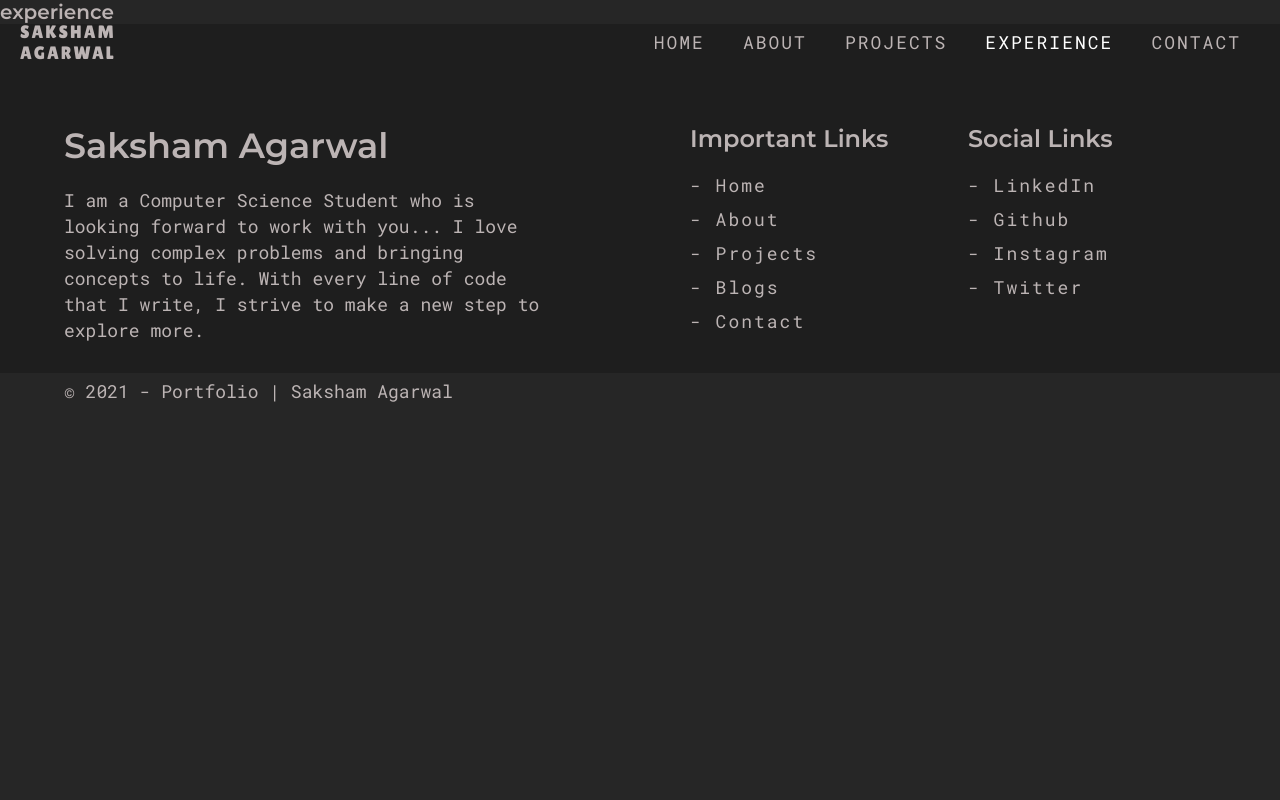
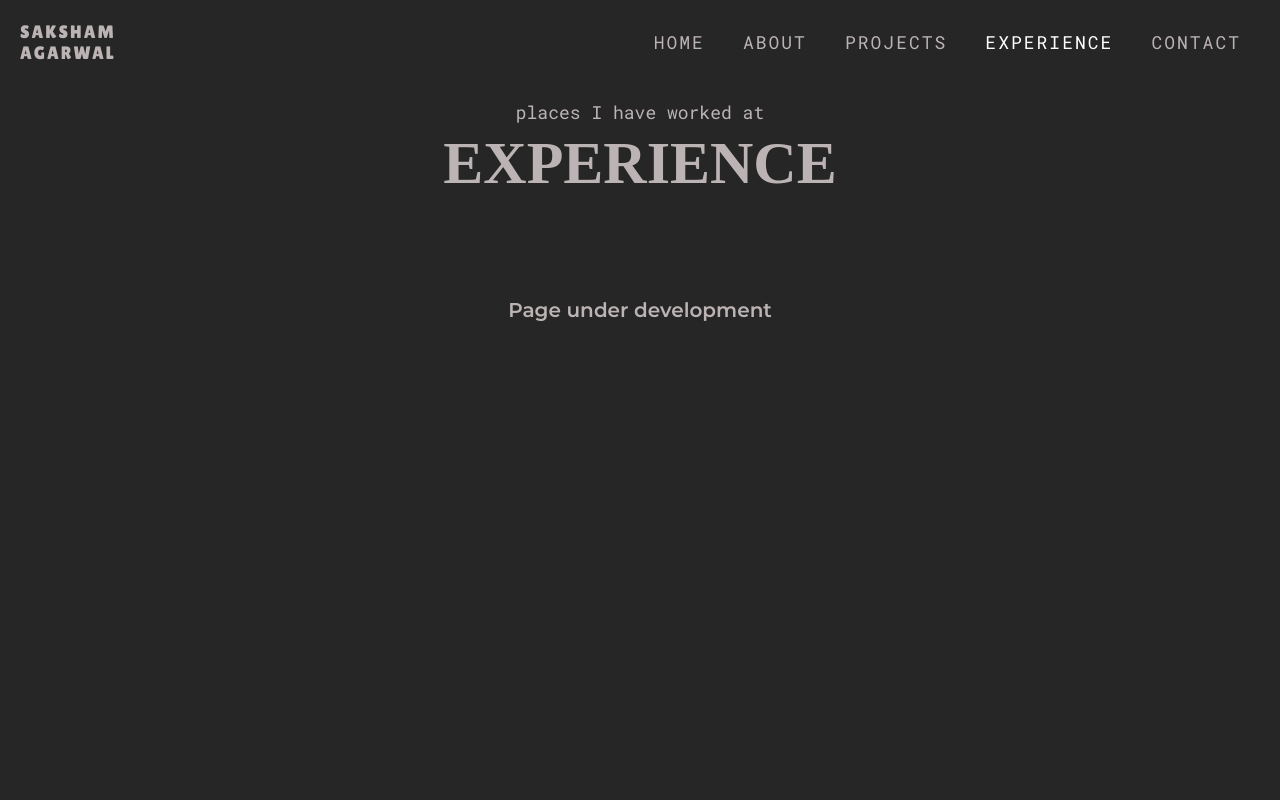
Before and after one commit to skshamagarwal/portfolio, a React (Create React App) app: page /experience in a window 1280 px wide. Shown: the top 800 px of the page. Built offline with nearby package versions, Linux system fonts and the light colour scheme; a web font is replaced by a local one.

Commit message:
Added Error Pages, Fixed some tweaks

```diff
--- /dev/null
+++ b/src/components/DownloadCV.js
@@ -0,0 +1,36 @@
+import React from 'react'
+import styled from 'styled-components';
+import CV from "../assets/files/cv.pdf"
+
+const ButtonStyle = styled.div`
+  margin-top: 2rem;
+  .button {
+    font-size: 1.8rem;
+    background-color: var(--gray-1);
+    padding: 0.7em 1.5em;
+    border-radius: 8px;
+    border: 2px solid var(--gray-1);
+    color: black;
+    transition: 1s ease;
+
+    &:hover {
+      background-color: transparent;
+      color: var(--gray-1);
+    }
+  }
+  @media only screen and (max-width: 768px) {
+    .button {
+      font-size: 1.4rem;
+    }
+  }
+`;
+
+export default function DownloadCV() {
+    return (
+        <ButtonStyle>
+            <a className="button" href={CV} download="Saksham's Resume" target='_blank' rel="noreferrer">
+                Download CV
+            </a>
+        </ButtonStyle>
+    )
+}
--- a/src/pages/About.js
+++ b/src/pages/About.js
@@ -5,6 +5,7 @@ import styled from "styled-components";
 import AboutItems from "../components/AboutItems";
 
 import Img from "../assets/images/img.jpg"
+import DownloadCV from "../components/DownloadCV";
 
 const AboutStyles = styled.div`
   padding: 16rem 0 10rem 0;
@@ -91,7 +92,7 @@ export default function About() {
                 I love learning & working with new technologies, and possess interest in Competetive Programming as well as contributing to Open Source.
               </PText>
             </div>
-            <Button btnText="Download CV" btnLink="#" />
+            <DownloadCV />
           </div>
           <div className="right">
             <img
--- a/src/pages/Experience.js
+++ b/src/pages/Experience.js
@@ -1,9 +1,20 @@
-import React from 'react'
+import React from "react";
+import styled from "styled-components";
+import SectionTitle from "../components/SectionTitle";
 
+const ExpStyles = styled.div`
+  padding-top: 10rem;
+  min-height: 100vh;
+  .error {
+    padding: 10rem;
+    text-align: center;
+  }
+`;
 export default function Experience() {
-    return (
-        <div>
-            <h1>experience</h1>
-        </div>
-    )
+  return (
+    <ExpStyles>
+      <SectionTitle heading="EXPERIENCE" subheading="places I have worked at" />
+      <h1 className="error"> Page under development </h1>
+    </ExpStyles>
+  );
 }
--- a/src/pages/Home.js
+++ b/src/pages/Home.js
@@ -2,11 +2,11 @@ import React from "react";
 import styled from "styled-components";
 import PText from "../components/PText";
 import Button from "../components/Button";
-import CV from "../assets/files/cv.pdf"
 import SectionTitle from "../components/SectionTitle";
 import ServicesSectionItem from "../components/ServicesSectionItem";
 import { MdDesktopMac } from "react-icons/md";
 import { BsArrowDown } from "react-icons/bs";
+import DownloadCV from "../components/DownloadCV";
 
 const HomeStyles = styled.div`
   .hero {
@@ -121,29 +121,6 @@ const HomeStyles = styled.div`
   }
 `;
 
-const ButtonStyle = styled.div`
-  margin-top: 2rem;
-  .button {
-    font-size: 1.8rem;
-    background-color: var(--gray-1);
-    padding: 0.7em 1.5em;
-    border-radius: 8px;
-    border: 2px solid var(--gray-1);
-    color: black;
-    transition: 1s ease;
-
-    &:hover {
-      background-color: transparent;
-      color: var(--gray-1);
-    }
-  }
-  @media only screen and (max-width: 768px) {
-    .button {
-      font-size: 1.4rem;
-    }
-  }
-`;
-
 export default function Home() {
   return (
     <HomeStyles>
@@ -161,11 +138,7 @@ export default function Home() {
               }
             </PText>
             <div className="buttons">
-              <ButtonStyle>
-              <a className="button" href={CV} download="Saksham's Resume" target='_blank' rel="noreferrer">
-                Download CV
-              </a>
-              </ButtonStyle>
+              <DownloadCV />
               <Button btnLink="/contact" btnText="Contact" outline={true} />
             </div>
           </div>
--- a/src/pages/Projects.js
+++ b/src/pages/Projects.js
@@ -1,9 +1,21 @@
 import React from 'react'
+import styled from 'styled-components'
+import SectionTitle from '../components/SectionTitle'
+
+const ProjectStyles = styled.div`
+    padding-top: 10rem;
+    min-height: 100vh;
+    .error {
+        padding: 10rem;
+        text-align: center;
+    }
+`;
 
 export default function Projects() {
     return (
-        <div>
-            <h1>This is Projects Page</h1>
-        </div>
+        <ProjectStyles>
+            <SectionTitle heading="PROJECTS" subheading="some of my works" />
+            <h1 className='error'> Page under development </h1>
+            </ProjectStyles>
     )
 }
```
